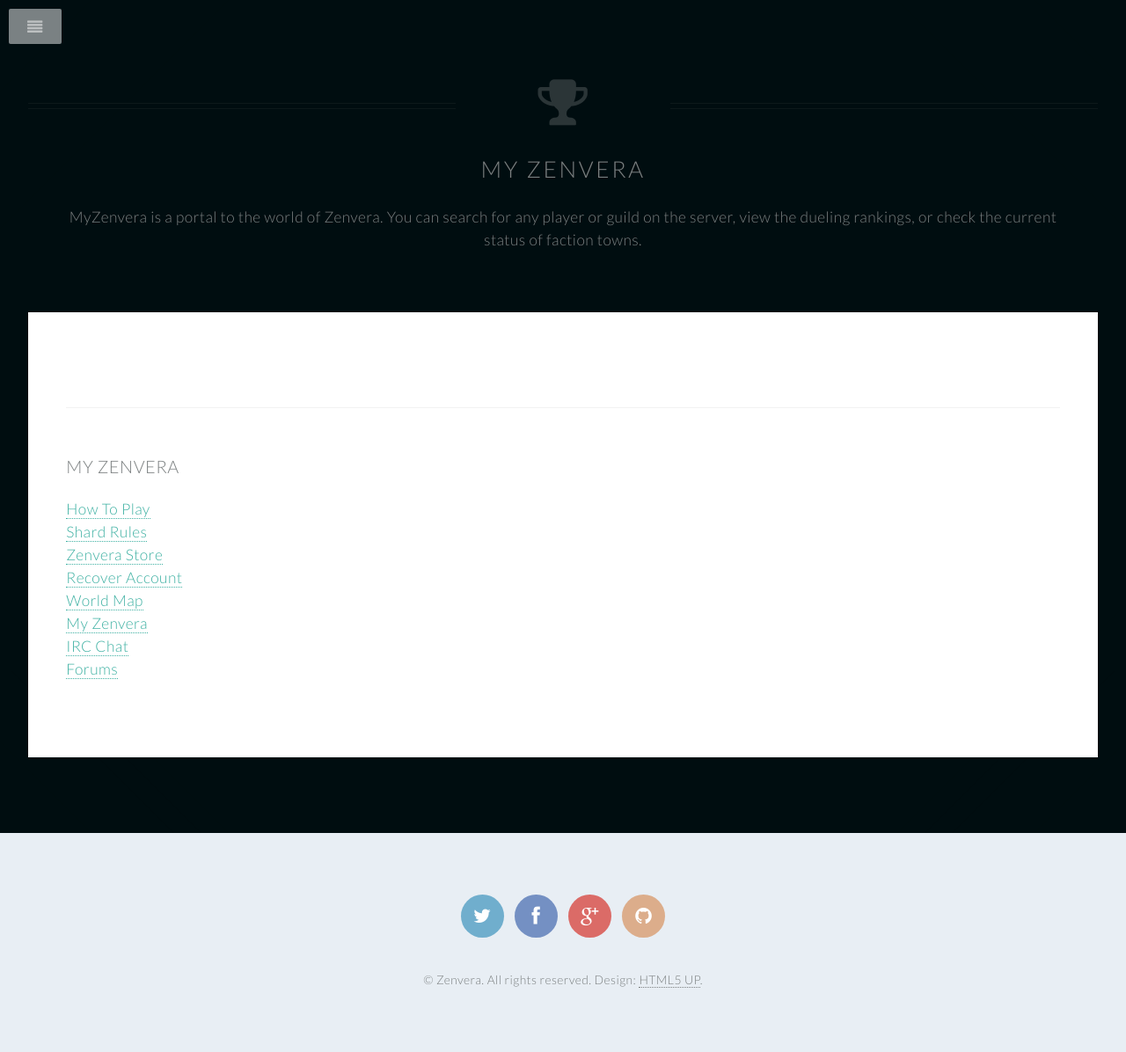
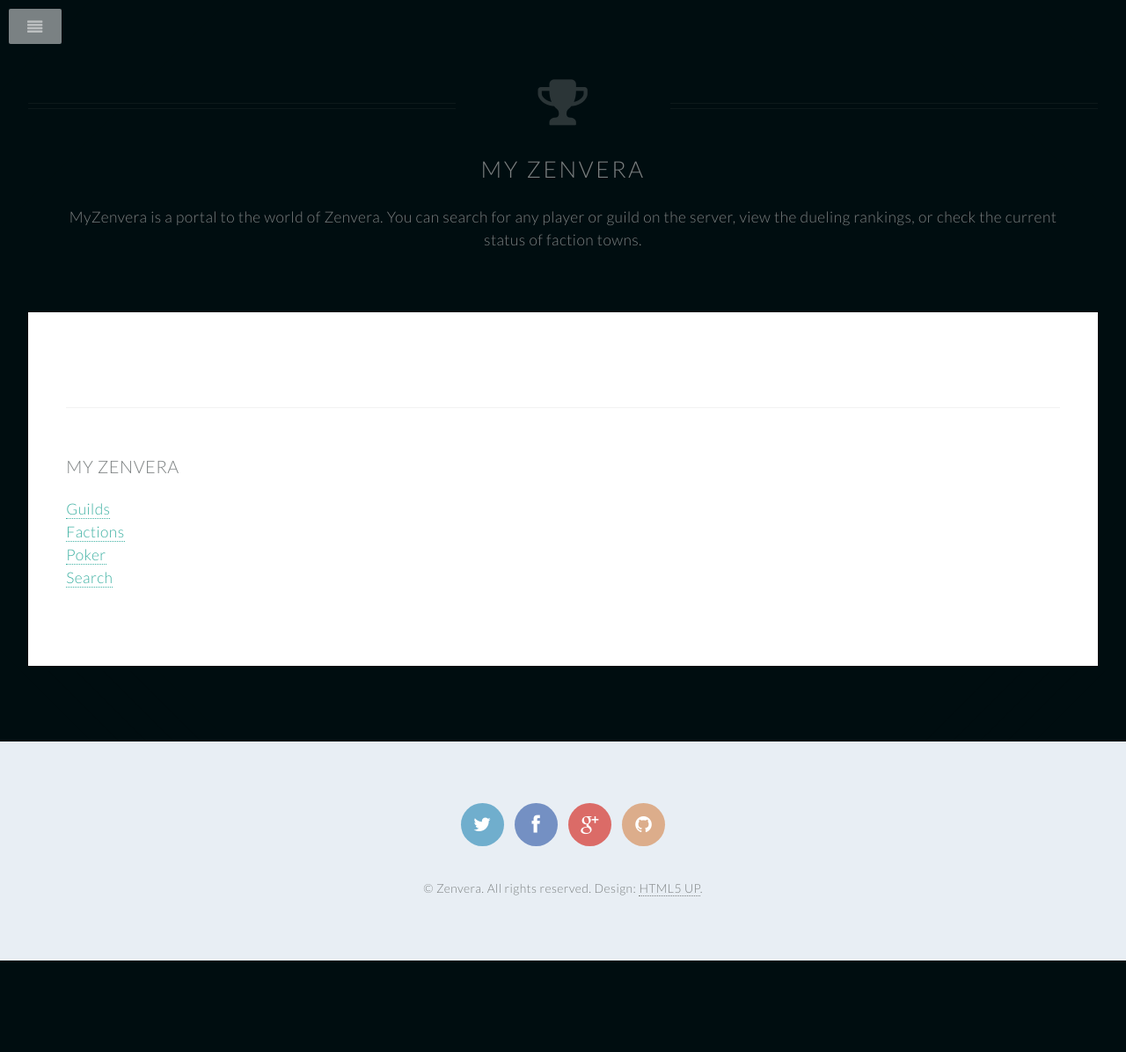
Before and after one commit to greeduomacro/zenvera.github.io, a Jekyll site: the page built from myzv.md, in a window 1280 px wide. Shown: the whole page at 88% size. Built offline with Jekyll 4.4.1, drawn with Linux system fonts in a browser that asks for light colours; after the commit the page ends 1092 px from its top, so only the background shows below that.

Commit message:
factions

```diff
--- a/_layouts/myzv.html
+++ b/_layouts/myzv.html
@@ -16,7 +16,7 @@
 					<section class="wrapper style4 container">
 
 						<div class="row oneandhalf">
-							<div class="4u">
+							<div class="4u" style="width: 20%;">
 
 								<!-- Sidebar -->
 									<div class="sidebar">
@@ -27,14 +27,10 @@
 											<footer>
 											<nav>
                             					<ul>
-                            						<li><a href="how-to.html">How To Play</a></li>
-                            						<li><a href="rules.html">Shard Rules</a></li>
-                            						<li><a href="store.html">Zenvera Store</a></li>
-                            						<li><a href="account.html">Recover Account</a></li>
-                            						<li><a href="http://maps.zenvera.com">World Map</a></li>
-                            						<li><a href="myzv.html">My Zenvera</a></li>
-                            						<li><a href="https://webchat.freenode.net/?channels=%23zenvera&uio=d4">IRC Chat</a></li>
-                            						<li><a href="http://forums.zenvera.com">Forums</a></li>
+                            						<li><a href="myzv-guilds.html">Guilds</a></li>
+                            						<li><a href="myzv-factions.html">Factions</a></a></li>
+                            						<li><a href="myzv-poker.html">Poker</a></li>
+                            						<li><a href="myzv-search.html">Search</a></li>
 				                            	</ul>
 			                            	</nav>
 											</footer>
```
